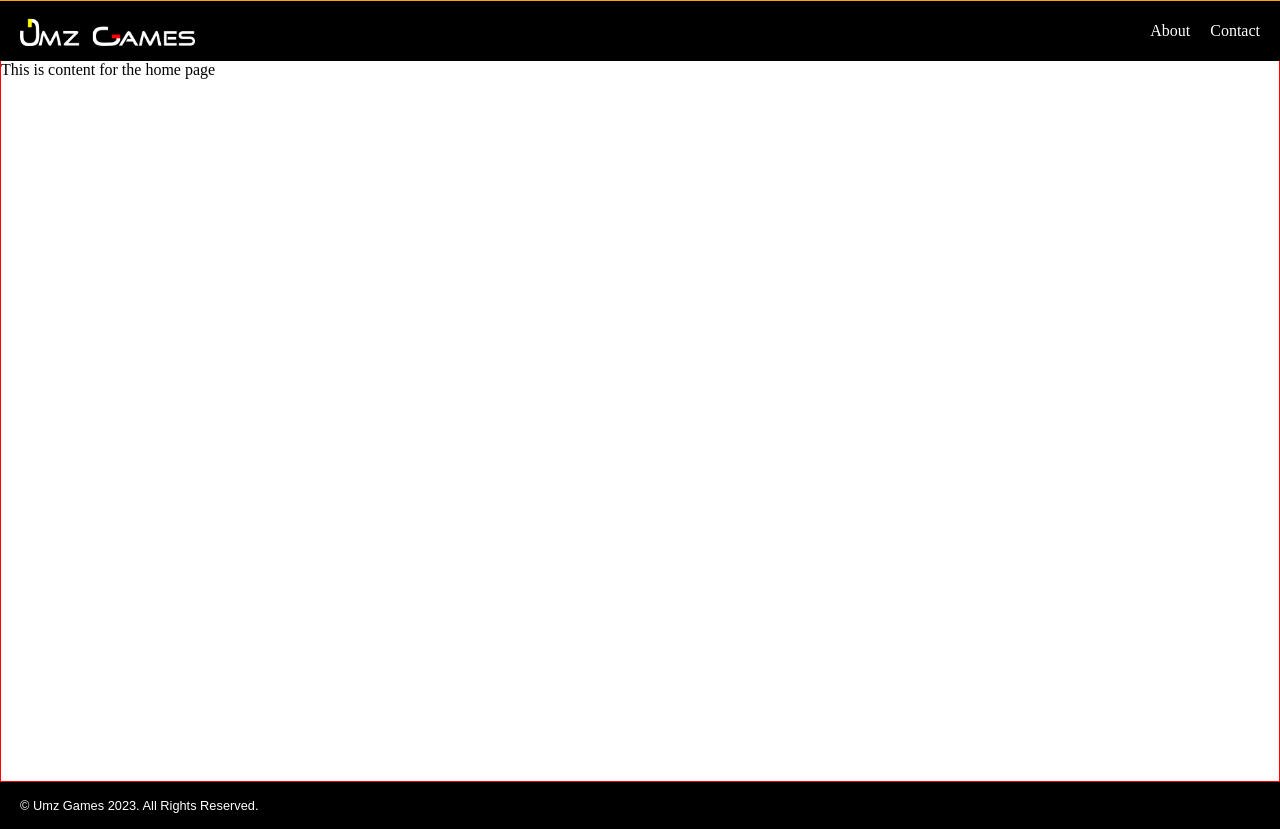
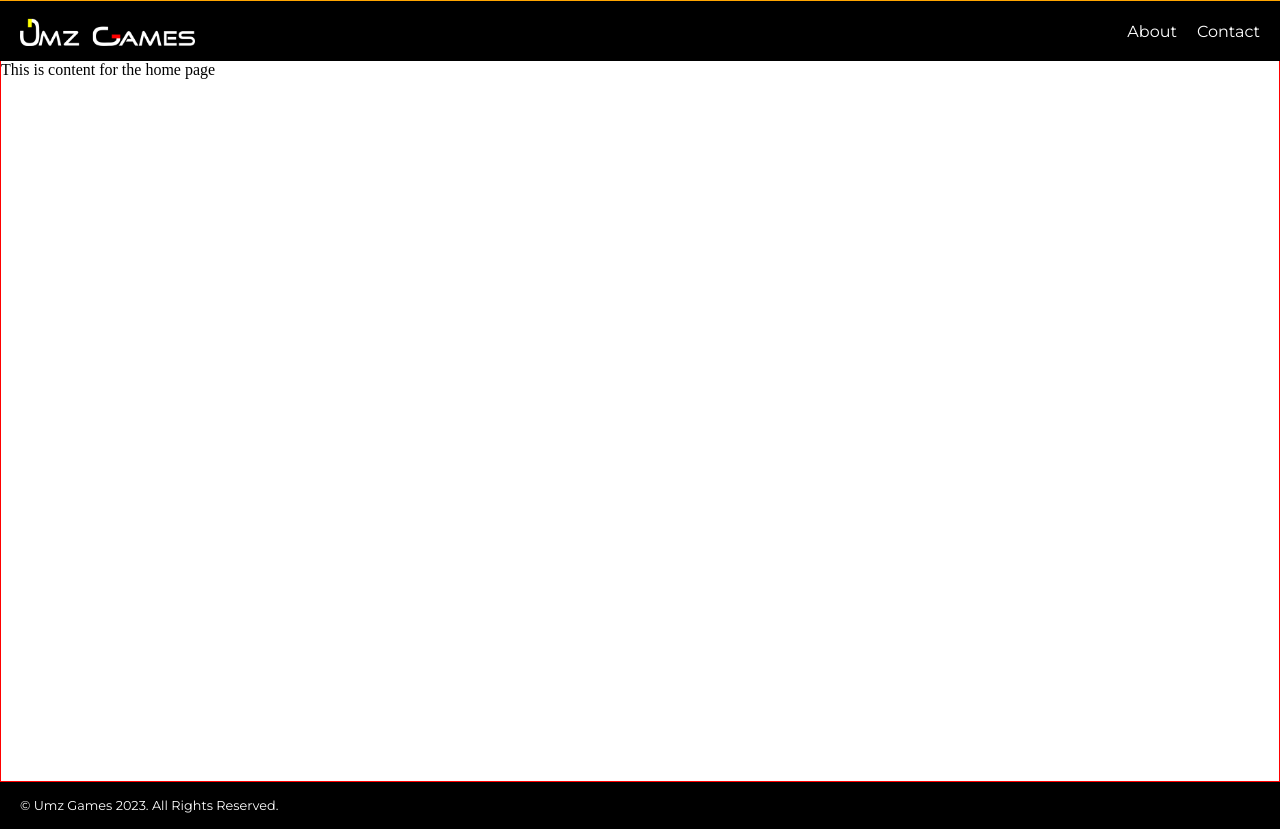
Before and after one commit to Umz/ug-web, a Nuxt app: page / in a window 1280 px wide. Built offline with nearby package versions, Linux system fonts and the light colour scheme.

Commit message:
Updating the CSS header and footer, fonts and styles

```diff
--- a/app.vue
+++ b/app.vue
@@ -10,5 +10,6 @@
 </template>
 
 <style lang="css">
+  @import url('https://fonts.googleapis.com/css2?family=Bungee&family=Montserrat&display=swap');
   @import url('~/assets/css/styles.css');
 </style>
--- a/assets/css/footer.css
+++ b/assets/css/footer.css
@@ -7,5 +7,5 @@
 footer p {
     color: #fff;
     font-size: .8rem;
-    font-family: sans-serif;
+    font-family: 'Montserrat', sans-serif;
 }
--- a/assets/css/header.css
+++ b/assets/css/header.css
@@ -24,3 +24,6 @@
     text-align: center;
     gap: 20px;
 }
+#header-navigation p {
+    font-family: 'Montserrat', sans-serif;
+}
```
